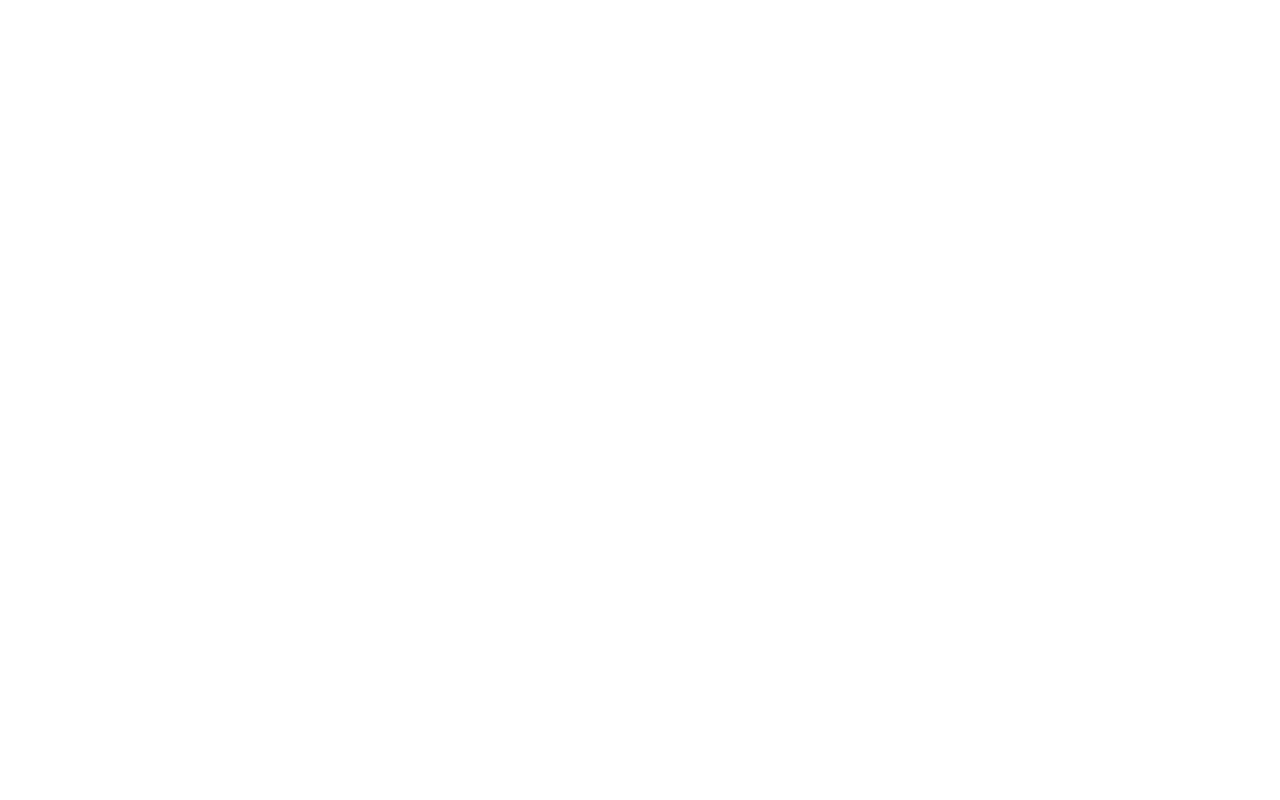
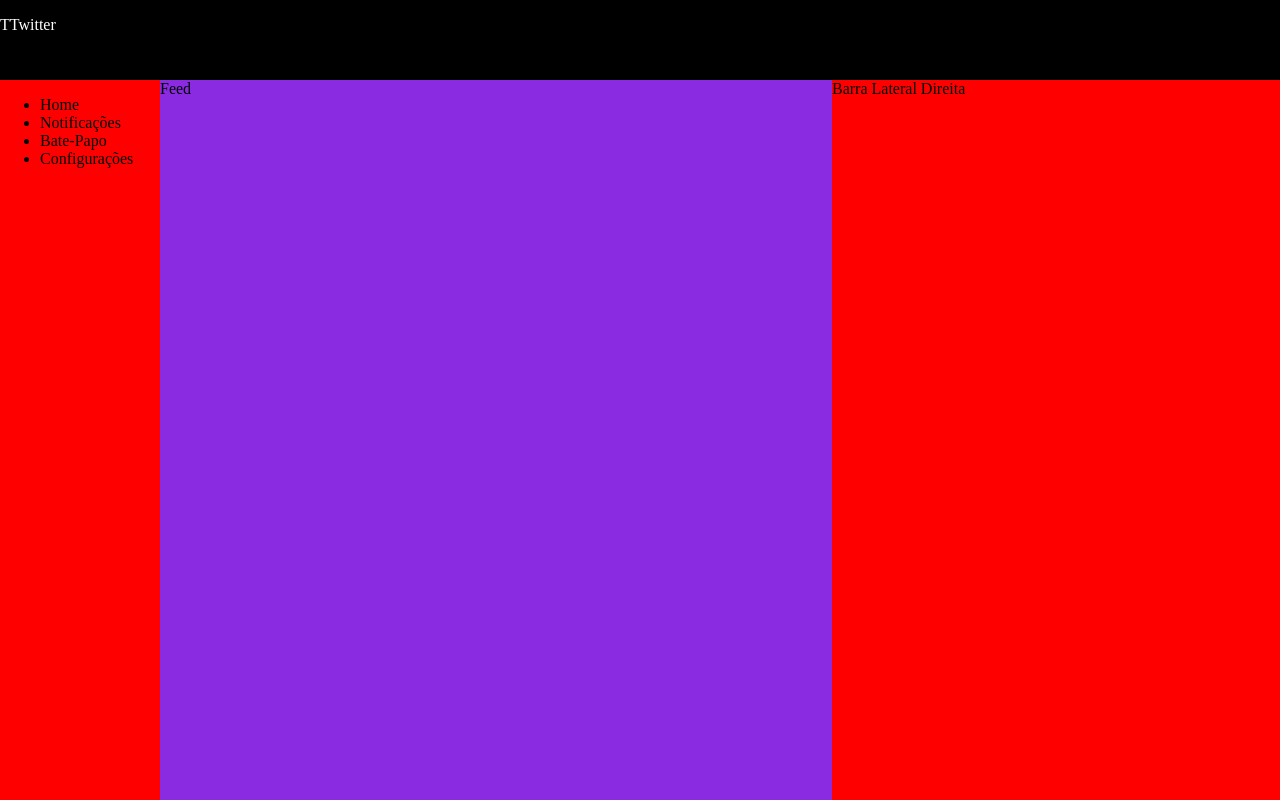
Before and after one commit to contilou/TTwitter, a website: page index.html in a window 1280 px wide. Shown: the top 800 px of the page. Drawn offline with Linux system fonts and the light colour scheme.

Commit message:
feature: esqueleto básico da home
Adicionando estrutura básica para a homepage

```diff
--- a/index.html
+++ b/index.html
@@ -4,7 +4,31 @@
     <meta charset="UTF-8" />
     <meta name="viewport" content="width=device-width, initial-scale=1.0" />
     <title>ttwitter</title>
+
+    <link rel="stylesheet" href="src/styles/layout.css">
   </head>
   <body>
+    <div class="layout">
+      <header>
+        <p style="color:white">TTwitter</p>
+      </header>
+      <aside class="sidebar-left">
+        <nav class="navbar">
+          <ul>
+            <li>Home</li>
+            <li>Notificações</li>
+            <li>Bate-Papo</li>
+            <li>Configurações</li>
+          </ul>
+        </nav>
+      </aside>
+      <main class="feed">
+        Feed
+      </main>
+      <aside class="sidebar-right">
+        Barra Lateral Direita
+      </aside>
+    </div>
   </body>
+
 </html>
--- /dev/null
+++ b/src/styles/layout.css
@@ -0,0 +1,45 @@
+body {
+    height: 100%;
+    margin: 0;
+}
+
+.layout{
+    display: grid;
+    min-height: 100vh;
+    grid-template-areas:
+    "header header header"
+    "sidebar-left feed sidebar-right"
+    "footer footer footer";
+    grid-template-columns: 12.5vw 1fr 35vw;
+
+}
+
+header {
+    position: sticky;
+    top: 0;
+    background-color: black;
+    grid-area: header;
+    height: 10vh;
+}
+
+.sidebar-left {
+    position: sticky;
+    background-color: red;
+    grid-area: sidebar-left;
+    height: 90vh;
+    top: 10vh;
+}
+
+.sidebar-right {
+    position: sticky;
+    background-color: red;
+    grid-area: sidebar-right;
+    height: 90vh;
+    top: 10vh;
+}
+
+.feed {
+    background-color: blueviolet;
+    grid-area: feed;
+    height: 200vh;
+}
```
Also changed, not shown: src/styles/global.css (added).
